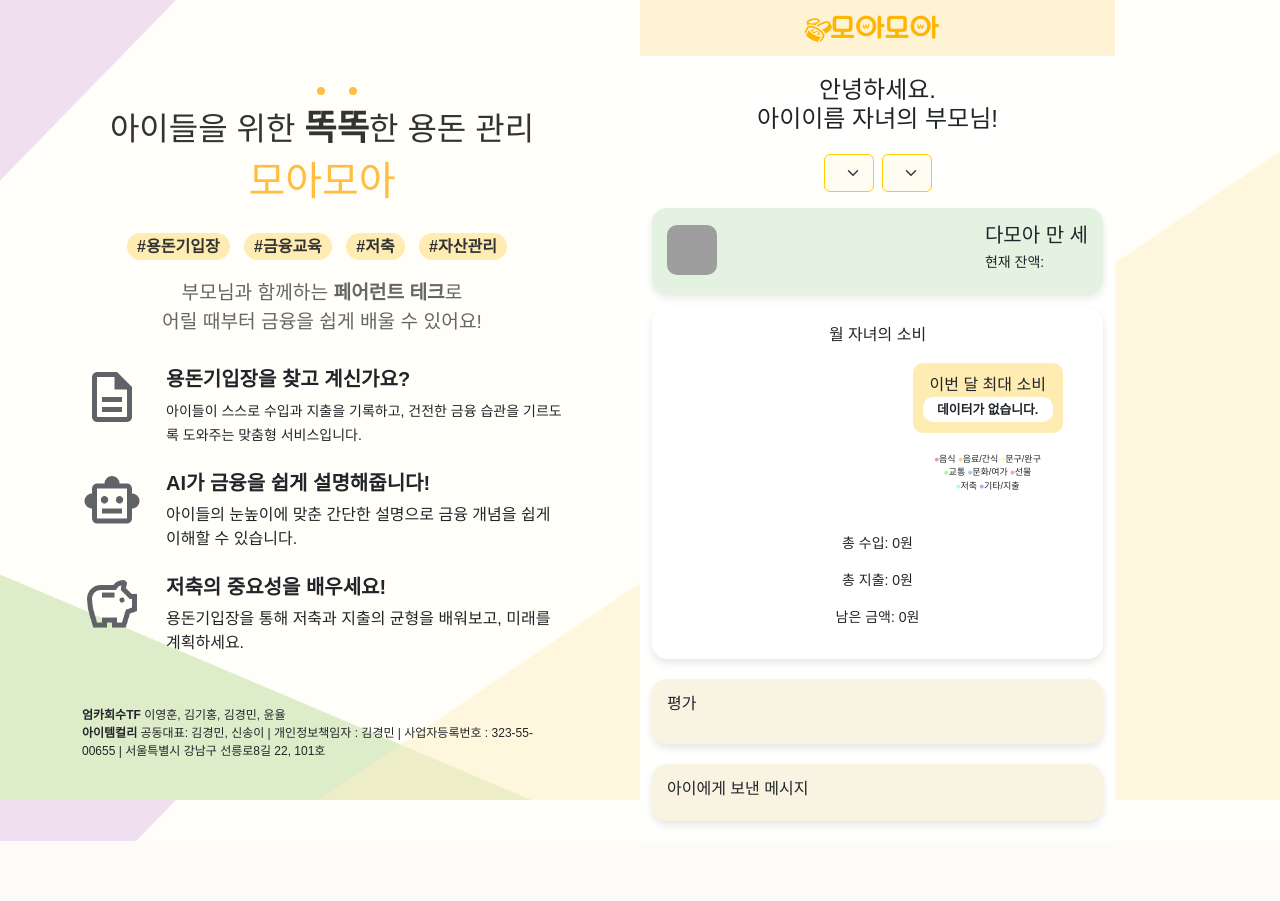
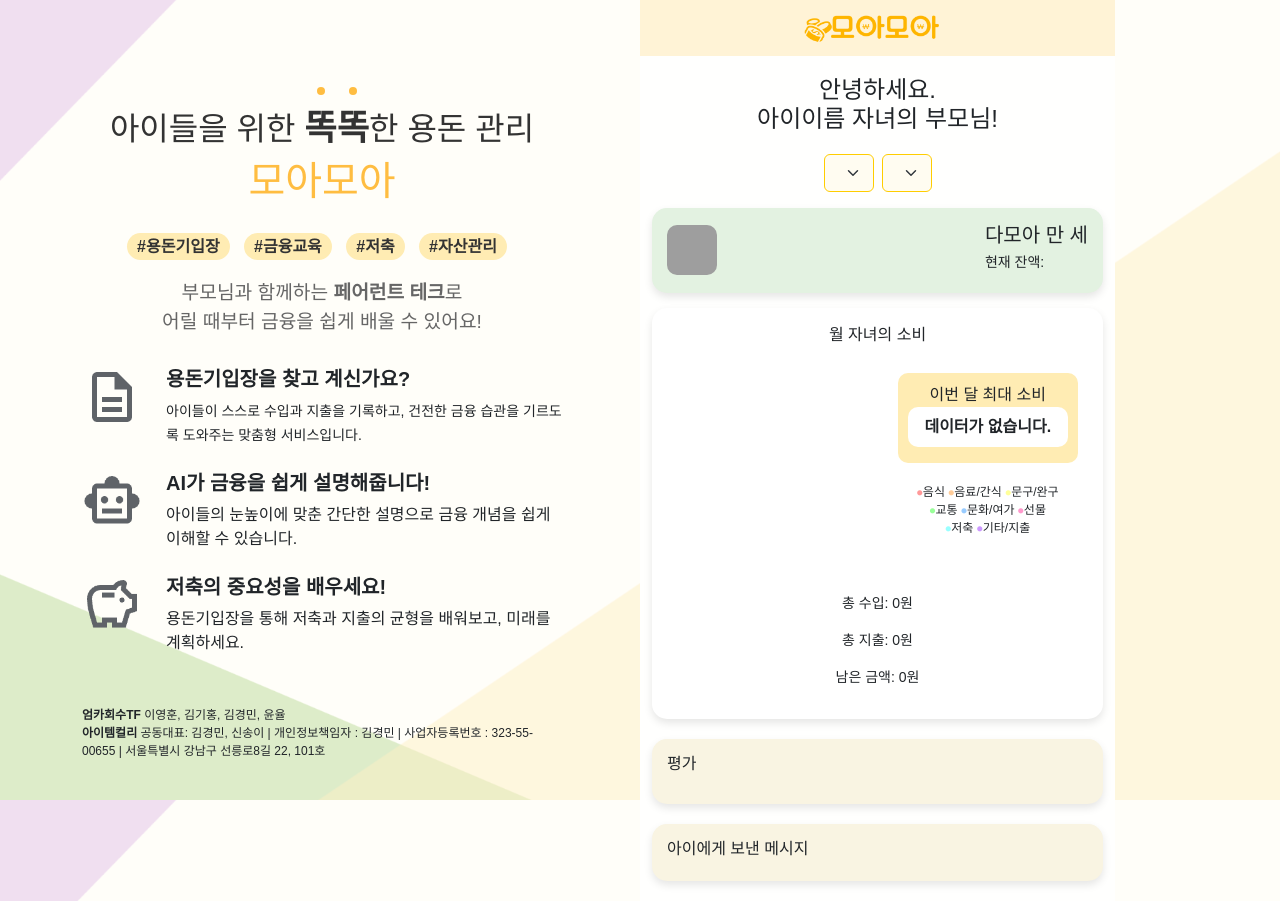
Before and after one commit to strongdambi/moamoa, a Django app: page /webs/profile/1/ in a window 1280 px wide. Before the commit the page ends 841 px from the top, so only its background shows below. Run offline with Django 4.2, Linux system fonts and the light colour scheme; data that the repository does not hold is empty; grey boxes are pictures that could not be loaded.

Commit message:
style: 카테고리박스 구조 변경, 글씨 색상변경

```diff
--- a/webs/static/webs/css/profile_detail.css
+++ b/webs/static/webs/css/profile_detail.css
@@ -74,9 +74,9 @@ svg {
     border-radius: 10px;
     padding: 10px;
     text-align: center;
-    margin-bottom: 10px;
-    width: 150px;
-    height: 70px;
+    margin: 10px;
+    width: 180px;
+    height: 90px;
     overflow: hidden;
 }
 
@@ -89,9 +89,13 @@ svg {
 
 .category-box {
     background-color: #fff;
+    height: 40px;
     padding: 3px;
+    display: flex;
+    justify-content: center;
+    align-items: center;
     border-radius: 10px;
-    font-size: 0.8rem;
+    font-size: 1rem;
 }
 
 /* 카테고리 색상 알려주는 박스 */
@@ -100,9 +104,9 @@ svg {
     border-radius: 10px;
     padding: 10px;
     text-align: center;
-    width: 150px;
-    height: 70px;
-    font-size: 9px;
+    width: 180px;
+    height: 100px;
+    font-size: 12px;
 }
 
 .darkpink {
--- a/webs/templates/webs/profile_detail.html
+++ b/webs/templates/webs/profile_detail.html
@@ -104,6 +104,26 @@
         const monthPicker = document.getElementById('month-picker');
         let availableYears = {};  // 사용할 수 있는 년도를 저장할 객체
 
+        // 카테고리별 색상 설정
+        const categoryColors = {
+            '음식': '#FF9999',
+            '음료/간식': '#FFCC99',
+            '문구/완구': '#FFFF99',
+            '교통': '#99FF99',
+            '문화/여가': '#99CCFF',
+            '선물': '#FF99CC',
+            '저축': '#99FFFF',
+            '기타': '#CC99FF'
+        };
+
+        // 최대 소비 카테고리 박스 업데이트 함수
+        function updateMaxExpenditureBox(category) {
+            const categoryElement = document.querySelector('.maximumconsumption');
+            const color = categoryColors[category] || '#000';  // 카테고리에 맞는 색상 설정 (없을 경우 기본 검정색)
+            categoryElement.textContent = category;
+            categoryElement.style.color = color;  // 텍스트 색상 적용
+        }
+
         // 월 선택 항목 생성 (1~12월 고정)
         function populateMonthPicker() {
             monthPicker.innerHTML = '';
@@ -195,7 +215,11 @@
                         document.querySelector('.totalincome').textContent = parsedData.summary.총_수입.toLocaleString('ko-KR');
                         document.querySelector('.totalexpenses').textContent = parsedData.summary.총_지출.toLocaleString('ko-KR');
                         document.querySelector('.remainingamount').textContent = parsedData.summary.남은_금액.toLocaleString('ko-KR');
-                        document.querySelector('.maximumconsumption').textContent = parsedData.summary.가장_많이_지출한_카테고리;
+                        const maxConsumptionCategory = parsedData.summary.가장_많이_지출한_카테고리;
+
+                         // 최대 소비 카테고리 업데이트
+                        updateMaxExpenditureBox(maxConsumptionCategory);
+
 
                         // 평가 업데이트
                         document.querySelector('.evaluationmsg').textContent = parsedData.summary.지출_패턴_평가;
```
